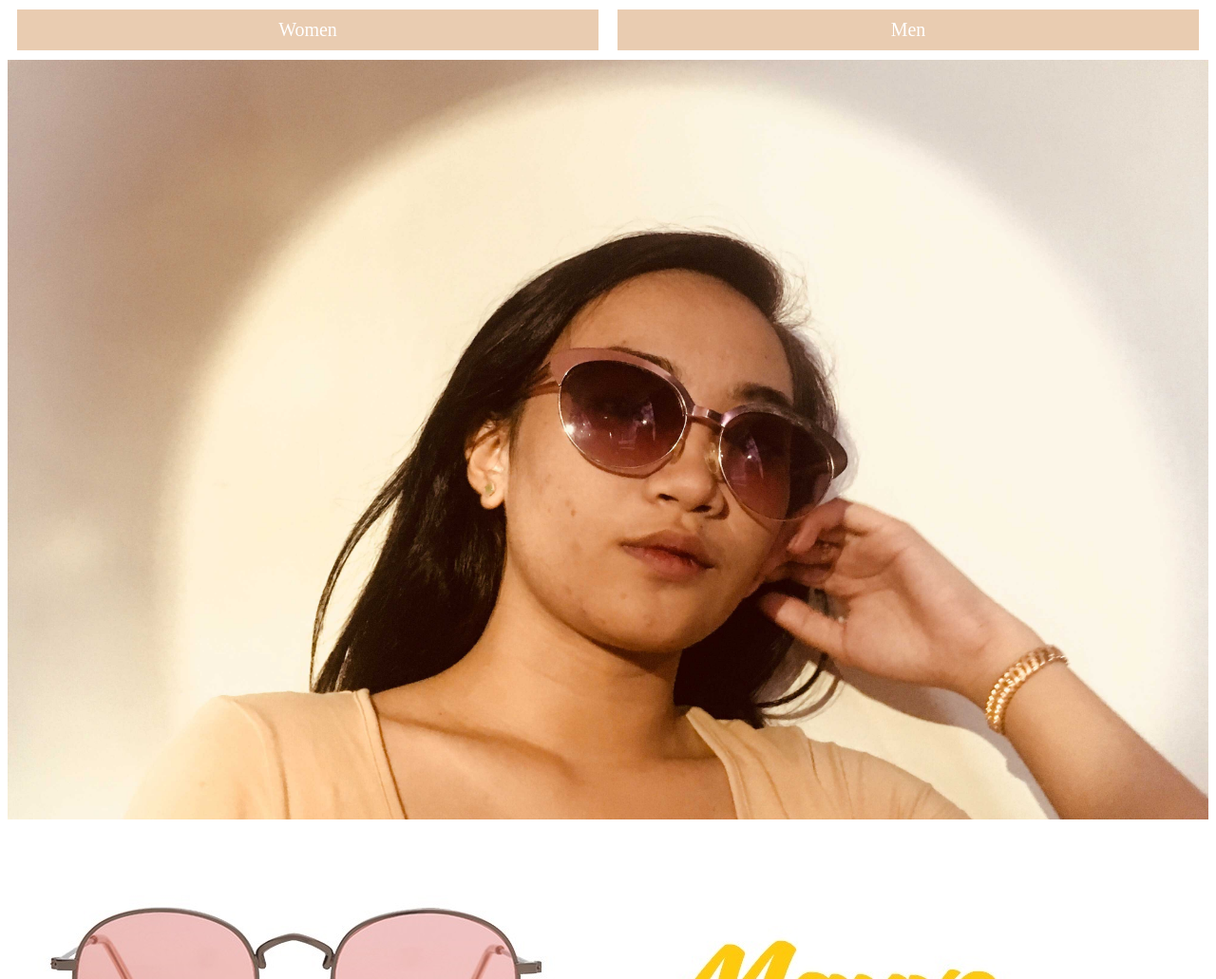
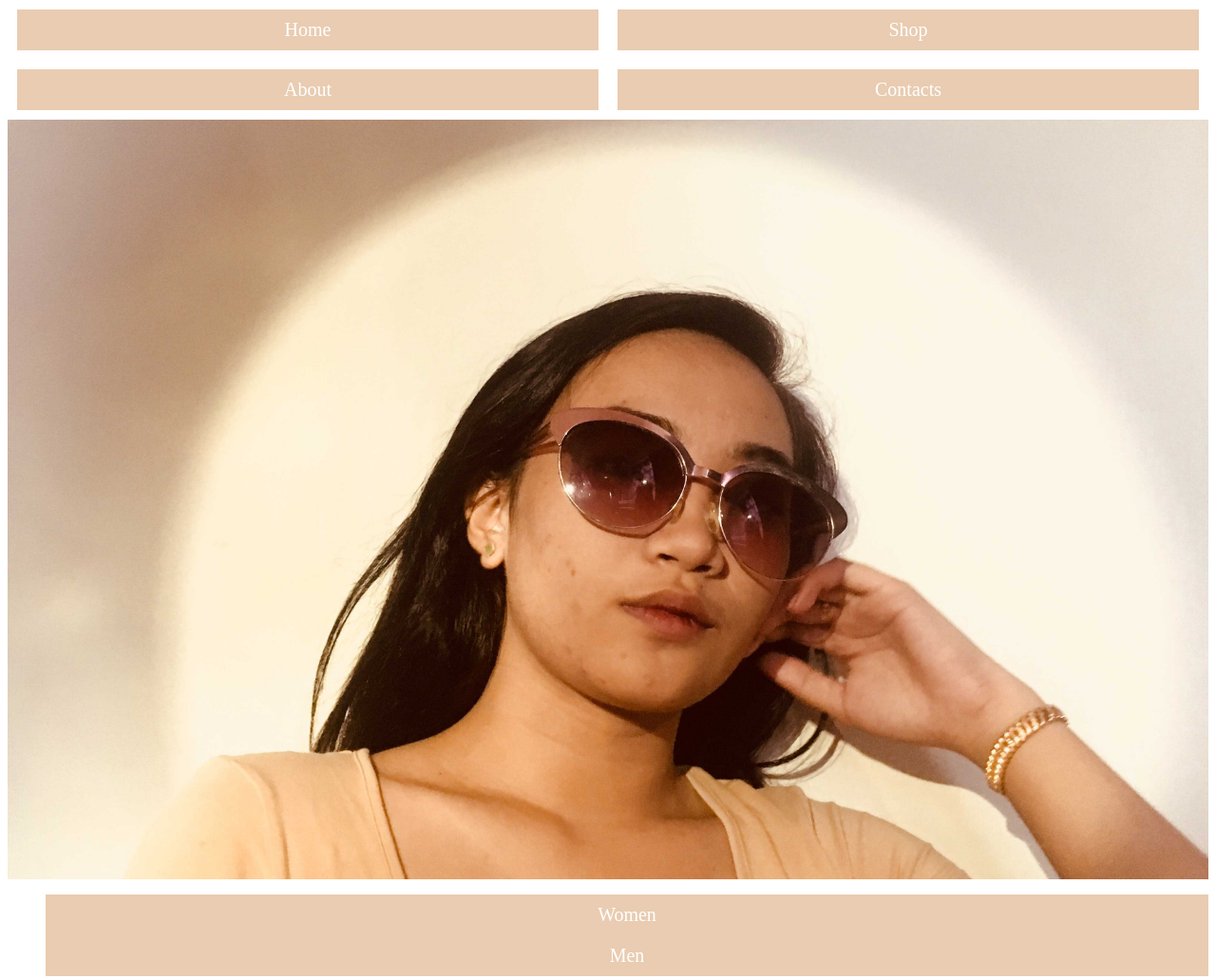
Before and after one commit to cocostudio/officialwebsite, a plain HTML site: page shop.html in a window 1280 px wide. Shown: the top 1031 px of the page at 95% size. Drawn offline with Linux system fonts and the light colour scheme.

Commit message:
Update shop.html

```diff
--- a/shop.html
+++ b/shop.html
@@ -5,18 +5,28 @@
 		<link rel="stylesheet" href="css/shop.css">
 	</head>
 	<body>
-		<!-- THIS IS THE MAIN HEADER -->
+		<!-- menu bar -->
 		<div class="container">
-			<ul id="nav-bar">
+			<div>
+				<ul id="nav-bar">
+					<a href="index.html"><li class="button">  Home  </li></a>
+					<a href="shop.html"><li class="button">  Shop  </li></a>
+					<a href="about.html"><li class="button">  About  </li></a>
+					<a href="contact.html"><li class="button">  Contacts </li></a>
+				</ul>
+			</div>
+		</div>
+	    <!-- THIS IS AFTER SLIDER-->
+			<div class="pimg1">
+			</div>
+				<!-- THIS IS THE MAIN HEADER -->
+
+			<ul id="nav-bar1">
 				<a href="women.html"><li class="button">  Women  </li></a>
 				<a href="men.html"><li class="button">  Men  </li></a>
 			</ul>
-		</div>
+					<!-- THIS IS THE SLIDER-->
 
-	    <!-- THIS IS AFTER SLIDER-->
-			<div class="pimg1">
-			</div>
-					<!-- THIS IS THE SLIDER-->
 	<div class="slider-holder">
         <span id="slider-image-1"></span>
         <span id="slider-image-2"></span>
@@ -44,3 +54,4 @@
 
 			<div class="pimg2">
 			</div>
+</html>
```
